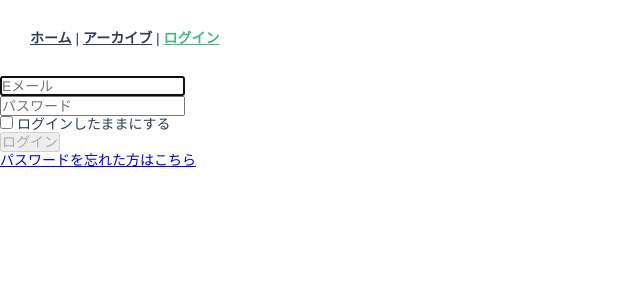
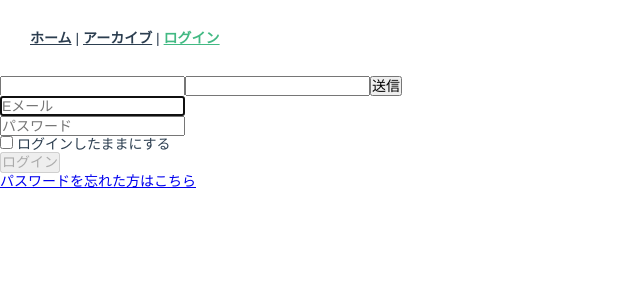
Before and after one commit to K-kind/Punct, a Vue app in the folder frontend/: page /login in a window 1280 px wide. Shown: the top 300 px of the page, without its empty margins (0-640 px from the left). Built offline with nearby package versions, Linux system fonts and the light colour scheme.

Commit message:
[Add] login with cookie

```diff
--- a/frontend/src/store/modules/http.js
+++ b/frontend/src/store/modules/http.js
@@ -24,6 +24,7 @@ export default {
         method,
         url: `http://localhost/api/${url}`,
         // url: `${process.env.API_URL}${url}`,
+        withCredentials: true, // 開発のみ
         headers,
         data,
         timeout: 15000
--- a/frontend/src/views/Login.vue
+++ b/frontend/src/views/Login.vue
@@ -1,5 +1,10 @@
 <template>
   <div class="login">
+    <form action="http://localhost/api/auth" method="post">
+      <input type="email" name="email">
+      <input type="password" name="password">
+      <button>送信</button>
+    </form>
     <section class="hero is-light is-fullheight">
       <div class="hero-body">
         <div class="container has-text-centered">
```
Also changed, not shown: 1 other file (tests, documents, lock files or other folders).
